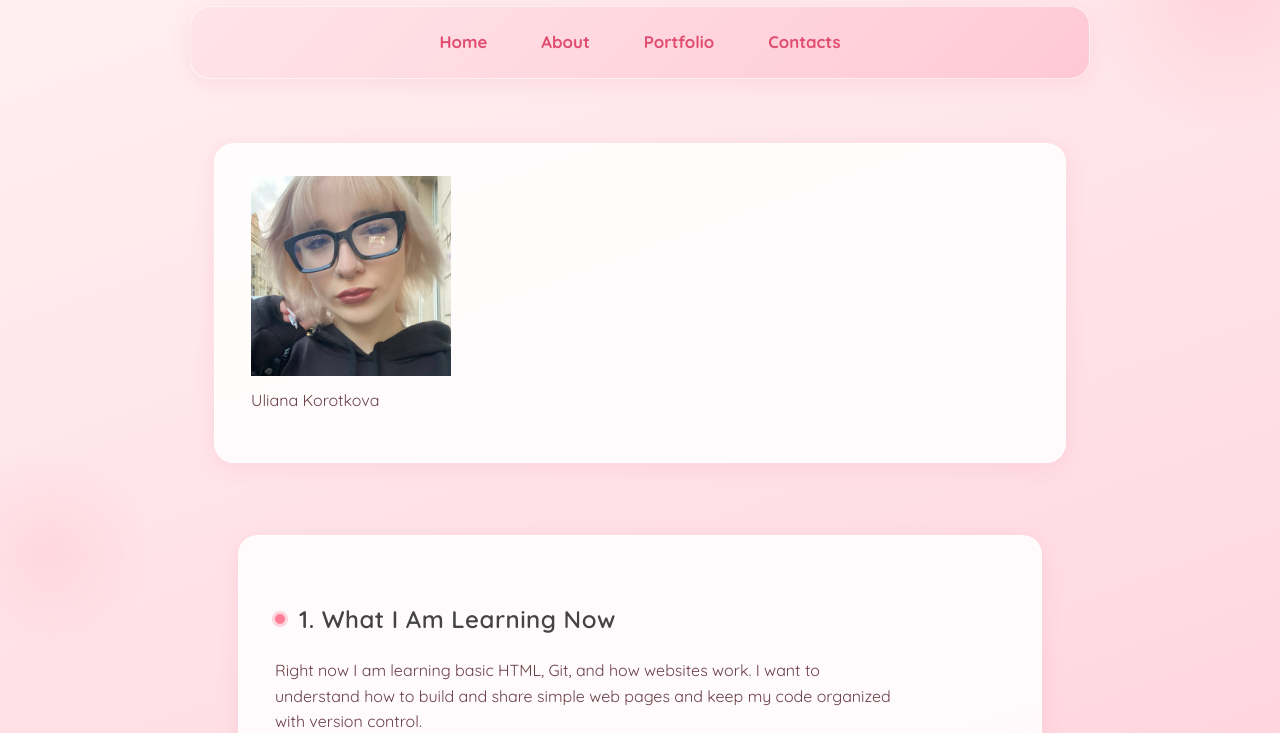
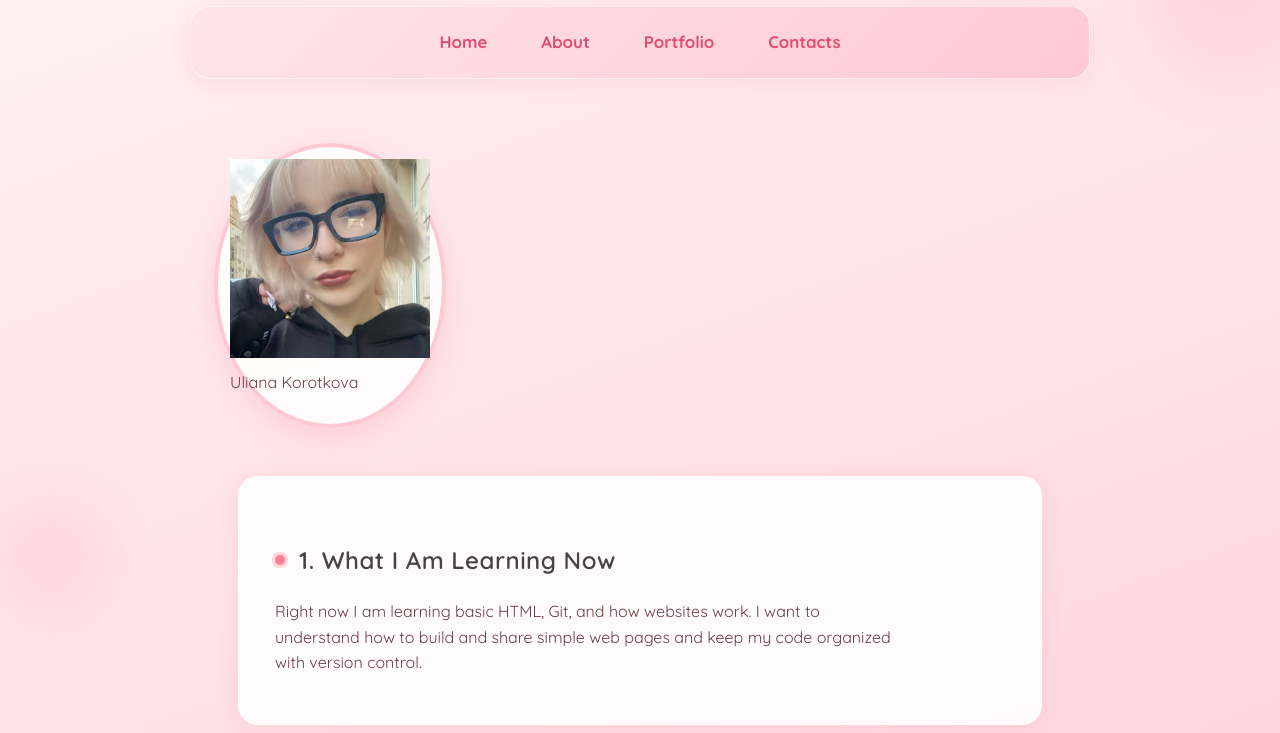
Before and after one commit to scatfille/portfolio-site, a plain HTML site: page portfolio.html in a window 1280 px wide. Shown: the part 67-800 px from the top of the page. Drawn offline with Linux system fonts and the light colour scheme.

Commit message:
Update style.css

```diff
--- a/style.css
+++ b/style.css
@@ -328,7 +328,7 @@ section,
     transform: scale(1.1);
   }
 
-.photo-section .photo-wrapper {
+.photo-section  {
   display: inline-block;
   padding: 0.75rem;
   background: var(--bg-card);
@@ -340,7 +340,7 @@ section,
 }
 .photo-circle img {
   width: 200px;
-  height: 200px;
+  height: 199px;
   object-fit: cover;
   display: block;
 }
```
